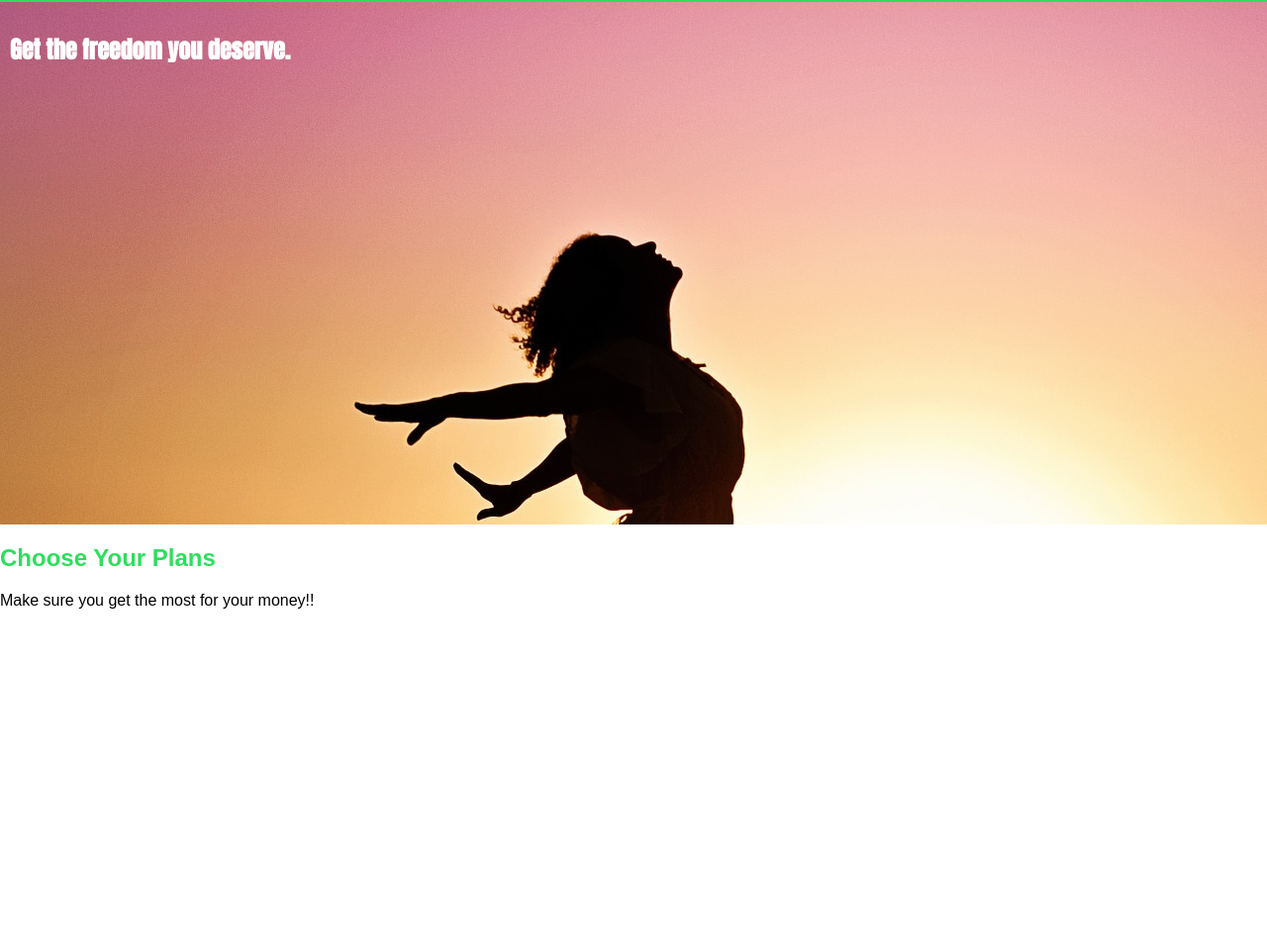
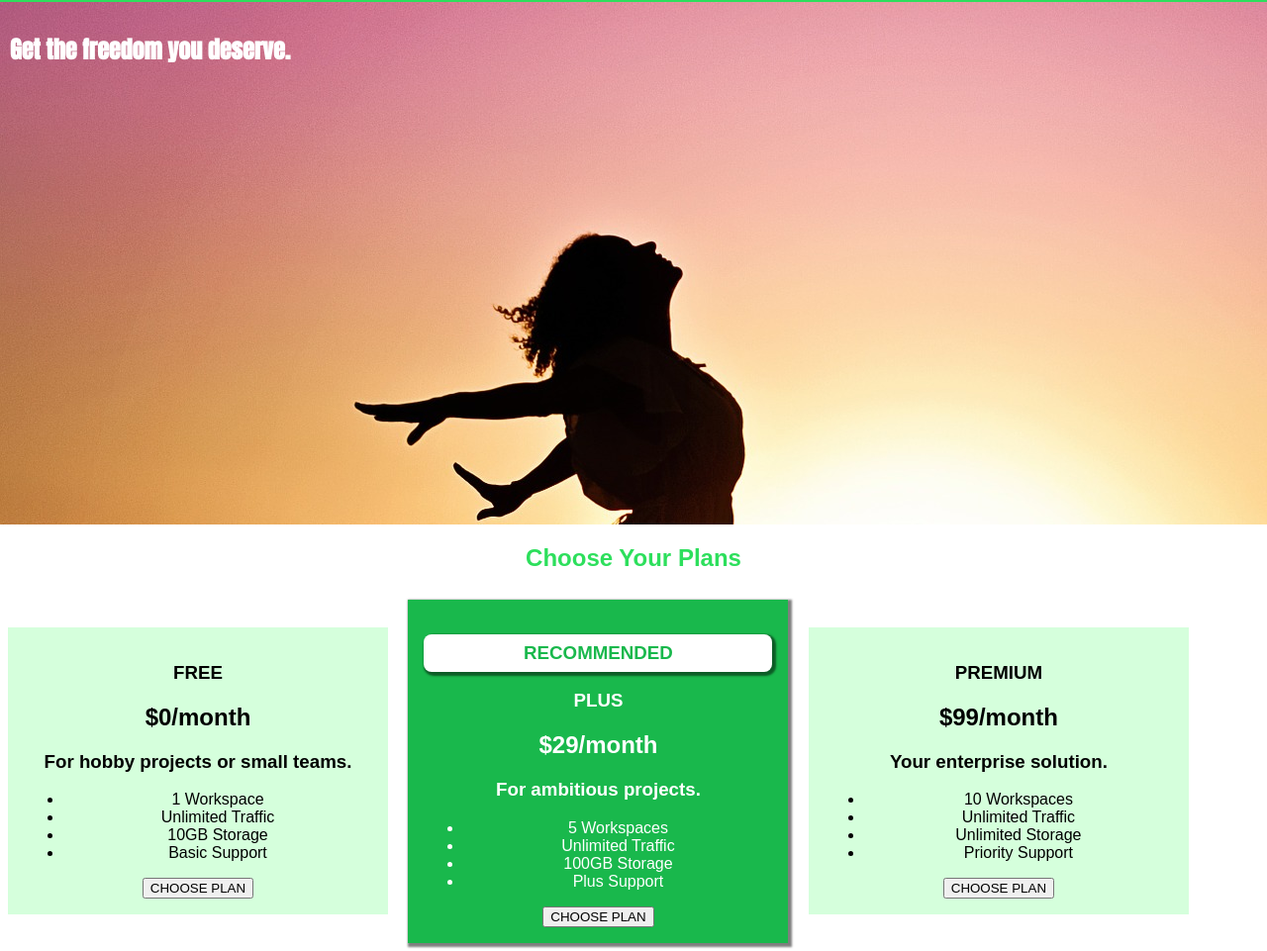
Before and after one commit to JaqueRV/Curso-CSS, a plain HTML site: page index.html in a window 1280 px wide. Shown: the part 64-1025 px from the top of the page at 99% size. Before the commit the page ends 800 px from the top, so only its background shows below. Drawn offline with Linux system fonts and the light colour scheme.

Commit message:
alteracoes

```diff
--- a/index.html
+++ b/index.html
@@ -37,7 +37,51 @@
       </section>
       <section id="plans">
         <h1 class="section-title">Choose Your Plans</h1>
-        <p>Make sure you get the most for your money!!</p>
+        <div>
+          <article class="plan">
+              <h1>FREE</h1>
+              <h2>$0/month</h2>
+              <h3>For hobby projects or small teams.</h3>
+              <ul>
+                  <li>1 Workspace</li>
+                  <li>Unlimited Traffic</li>
+                  <li>10GB Storage</li>
+                  <li>Basic Support</li>
+              </ul>
+              <div>
+                  <button>CHOOSE PLAN</button>
+              </div>
+          </article>
+          <article class="plan plan--highlighted">
+              <h1 class="plan__annotation">RECOMMENDED</h1>
+              <h1>PLUS</h1>
+              <h2>$29/month</h2>
+              <h3>For ambitious projects.</h3>
+              <ul>
+                  <li>5 Workspaces</li>
+                  <li>Unlimited Traffic</li>
+                  <li>100GB Storage</li>
+                  <li>Plus Support</li>
+              </ul>
+              <div>
+                  <button>CHOOSE PLAN</button>
+              </div>
+          </article>
+          <article class="plan">
+              <h1>PREMIUM</h1>
+              <h2>$99/month</h2>
+              <h3>Your enterprise solution.</h3>
+              <ul>
+                  <li>10 Workspaces</li>
+                  <li>Unlimited Traffic</li>
+                  <li>Unlimited Storage</li>
+                  <li>Priority Support</li>
+              </ul>
+              <div>
+                  <button>CHOOSE PLAN</button>
+              </div>
+          </article>
+      </div>
       </section>
     </main>
   </body>
--- a/main.css
+++ b/main.css
@@ -16,6 +16,7 @@ body {
 
 .section-title {
     color: #2ddf5c;
+    text-align: center;
 }
 
 #product-overview h1 {
@@ -23,6 +24,33 @@ body {
     font-family: 'Anton', sans-serif;
 }
 
+.plan{
+    background: #d5ffdc;
+    text-align: center;
+    padding: 16px;
+    margin: 8px;
+    display: inline-block;
+    width: 30%;
+    vertical-align: middle;
+}
+
+.plan--highlighted{
+    background: #19b84c;
+    color: white;
+    box-shadow: 2px 2px 2px 2px rgba(0,0,0, 0.5);
+
+
+}
+
+.plan__annotation{
+    background: white;
+    color: #19b84c;
+    padding: 8px;
+    box-shadow: 2px 2px 2px 2px rgba(0,0,0, 0.5);
+    border-radius: 8px;
+
+
+}
 /* h1 {
     font-family: sans-serif;
 } */
```
